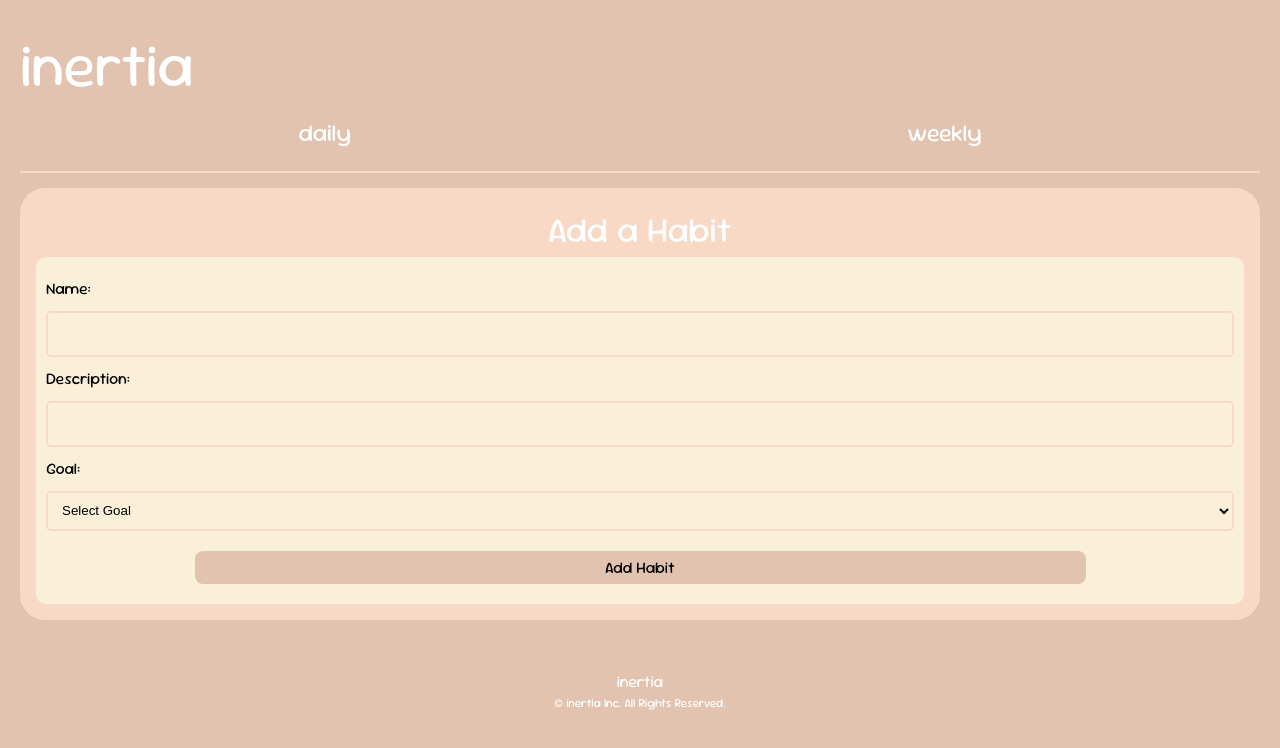
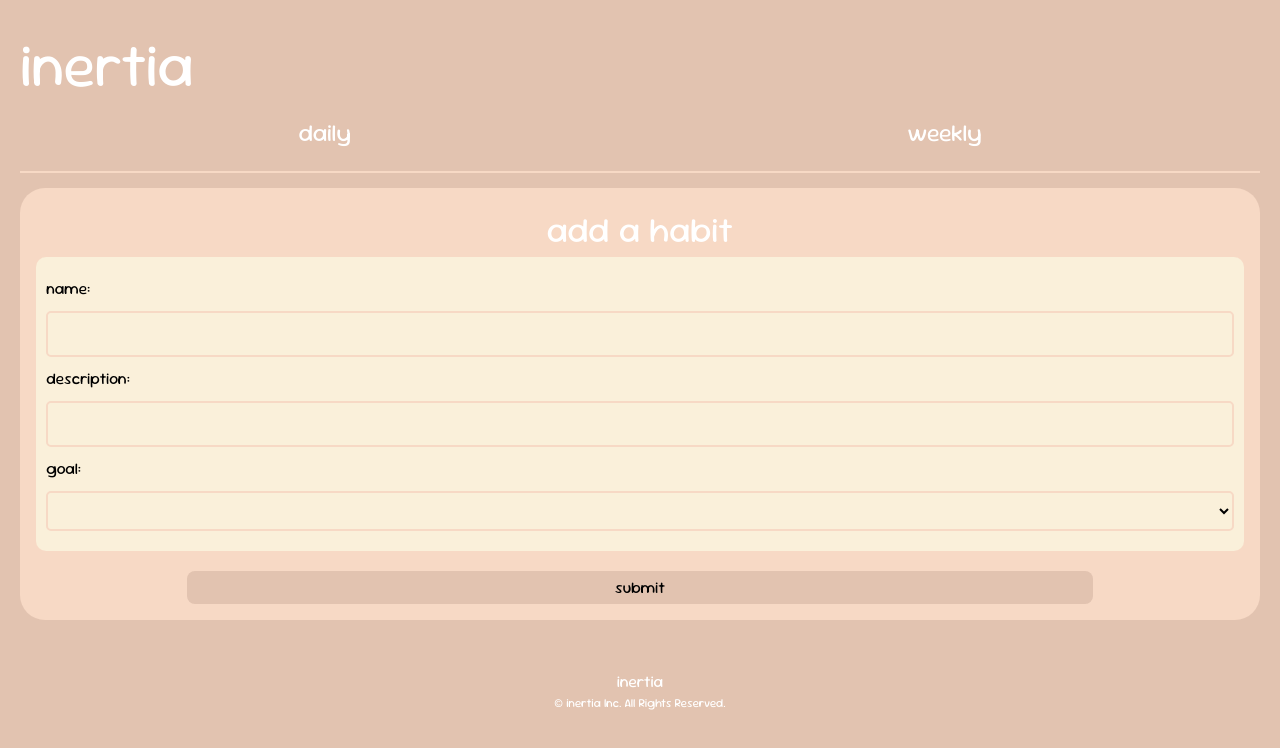
Before and after one commit to fazila-baksh/capstone-inertia-fe, a React (Vite) app: page /add in a window 1280 px wide. Shown: the top 748 px of the page. Built offline with nearby package versions, Linux system fonts and the light colour scheme.

Commit message:
style changes

```diff
--- a/src/App.jsx
+++ b/src/App.jsx
@@ -17,7 +17,7 @@ function App() {
           <Route path="/habit/:id" element={<HabitPage />} />
           <Route path="/weekly" element={<WeeklyPage />} />
           <Route path="/add" element={<AddHabit />} />
-          <Route path="edit/:id" element={<EditHabit />} />
+          <Route path="edit" element={<EditHabit />} />
         </Routes>
         <Footer />
       </BrowserRouter>
--- a/src/components/AddHabit/AddHabit.jsx
+++ b/src/components/AddHabit/AddHabit.jsx
@@ -1,103 +1,27 @@
-import { useState, useEffect } from "react";
-import axios from "axios";
 import "./AddHabit.scss";
 
-function AddHabit({ habitData, onSubmit }) {
-  const [habitName, setHabitName] = useState(habitData?.habit_name || "");
-  const [description, setDescription] = useState(habitData?.description || "");
-  const [goal, setGoal] = useState(habitData?.goal_frequency || "");
-  const [loading, setLoading] = useState(false);
-  const [error, setError] = useState(null);
-
-  useEffect(() => {
-    if (habitData) {
-      setHabitName(habitData.habit_name);
-      setDescription(habitData.description);
-      setGoal(habitData.goal_frequency);
-    }
-  }, [habitData]);
-
-  const handleSubmit = async (e) => {
-    e.preventDefault();
-    setLoading(true);
-    setError(null);
-
-    const newHabit = {
-      habit_name: habitName,
-      description: description,
-      goal_frequency: goal,
-    };
-
-    try {
-      await onSubmit(newHabit);
-      setLoading(false);
-    } catch (err) {
-      console.error(err);
-      setError("An error occurred while creating the habit.");
-      setLoading(false);
-    }
-  };
-
+function AddHabit() {
   return (
     <section className="add-habit">
-      <h2 className="add-habit__title">
-        {habitData ? "Edit Habit" : "Add a Habit"}
-      </h2>
-      <form className="add-habit__form" onSubmit={handleSubmit}>
-        <label className="add-habit__label">Name:</label>
-        <input
-          className="add-habit__input"
-          type="text"
-          value={habitName}
-          onChange={(e) => setHabitName(e.target.value)}
-        />
-
-        <label className="add-habit__label">Description:</label>
-        <input
-          className="add-habit__input"
-          type="text"
-          value={description}
-          onChange={(e) => setDescription(e.target.value)}
-        />
-
-        <label className="add-habit__label">Goal:</label>
-        <select
-          className="add-habit__input"
-          value={goal}
-          onChange={(e) => setGoal(e.target.value)}
-        >
-          <option className="add-habit__option" value="">
-            Select Goal
-          </option>
-          <option className="add-habit__option" value="1">
-            1 time per week
-          </option>
-          <option className="add-habit__option" value="2">
-            2 times per week
-          </option>
-          <option className="add-habit__option" value="3">
-            3 times per week
-          </option>
-          <option className="add-habit__option" value="4">
-            4 times per week
-          </option>
-          <option className="add-habit__option" value="5">
-            5 times per week
-          </option>
-          <option className="add-habit__option" value="6">
-            6 times per week
-          </option>
-          <option className="add-habit__option" value="7">
-            7 times per week
-          </option>
+      <h2 className="add-habit__title">add a habit</h2>
+      <form className="add-habit__form">
+        <label className="add-habit__label">name:</label>
+        <input className="add-habit__input" type="text" />
+        <label className="add-habit__label">description:</label>
+        <input className="add-habit__input" type="text" />
+        <label className="add-habit__label">goal:</label>
+        <select className="add-habit__input">
+          <option className="add-habit__option"></option>
+          <option className="add-habit__option">1 time per week</option>
+          <option className="add-habit__option">2 times per week</option>
+          <option className="add-habit__option">3 times per week</option>
+          <option className="add-habit__option">4 times per week</option>
+          <option className="add-habit__option">5 times per week</option>
+          <option className="add-habit__option">6 times per week</option>
+          <option className="add-habit__option">7 times per week</option>
         </select>
-
-        {error && <div className="add-habit__error">{error}</div>}
-
-        <button className="add-habit__btn" type="submit" disabled={loading}>
-          {loading ? "Saving..." : habitData ? "Update Habit" : "Add Habit"}
-        </button>
       </form>
+      <button className="add-habit__btn">submit</button>
     </section>
   );
 }
--- a/src/components/DailyHabitsList/DailyHabitsList.jsx
+++ b/src/components/DailyHabitsList/DailyHabitsList.jsx
@@ -41,12 +41,14 @@ function DailyHabitsList() {
           </p>
         ) : (
           habits.map((habit) => (
-            <div className="habit" key={habit.habit_id}>
+            <Link
+              to={`habit/${habit.habit_id}`}
+              className="habit"
+              key={habit.habit_id}
+            >
               <input className="habit__checkbox" type="checkbox" />
-              <Link className="habit__name" to={`habit/${habit.habit_id}`}>
-                {habit.habit_name}
-              </Link>
-            </div>
+              <p className="habit__name">{habit.habit_name}</p>
+            </Link>
           ))
         )}
       </div>
--- a/src/components/DailyHabitsList/DailyHabitsList.scss
+++ b/src/components/DailyHabitsList/DailyHabitsList.scss
@@ -58,7 +58,8 @@
   }
 
   &__name {
-    margin-left: 0.625rem;
+    margin: 0 0 0 0.625rem;
     align-self: center;
+    color: black;
   }
 }
--- a/src/components/EditHabit/EditHabit.jsx
+++ b/src/components/EditHabit/EditHabit.jsx
@@ -1,52 +1,29 @@
-import { useState, useEffect } from "react";
-import { useParams, useNavigate } from "react-router-dom";
-import axios from "axios";
-import AddHabit from "../../components/AddHabit/AddHabit";
-import { baseUrl } from "../../utilities/config.js";
+import "./EditHabit.scss";
 
-function EditPage() {
-  const { id } = useParams();
-  const [habitData, setHabitData] = useState(null);
-  const [loading, setLoading] = useState(true);
-  const [error, setError] = useState(null);
-  const navigate = useNavigate();
-
-  useEffect(() => {
-    const fetchHabitData = async () => {
-      try {
-        const response = await axios.get(`${baseUrl}/user/1/habits/${id}`);
-        setHabitData(response.data[0]);
-        setLoading(false);
-      } catch (err) {
-        setError("Error fetching habit data.");
-        setLoading(false);
-      }
-    };
-
-    fetchHabitData();
-  }, [id]);
-
-  const handleUpdateHabit = async (formData) => {
-    try {
-      await axios.put(`${baseUrl}/user/1/habits/${id}`, formData);
-      navigate(`/habit/${id}`);
-    } catch (err) {
-      setError("Error updating habit.");
-    }
-  };
-
-  const logHabitData = () => {
-    console.log("Current Habit Data:", habitData);
-  };
-
-  if (loading) return <div>Loading...</div>;
-  if (error) return <div>{error}</div>;
-
+function EditHabit() {
   return (
-    <div>
-      <AddHabit habitData={habitData} onSubmit={handleUpdateHabit} />
-    </div>
+    <section className="edit-habit">
+      <h2 className="edit-habit__title">edit your habit</h2>
+      <form className="edit-habit__form">
+        <label className="edit-habit__label">name:</label>
+        <input className="edit-habit__input" type="text" />
+        <label className="edit-habit__label">description:</label>
+        <input className="edit-habit__input" type="text" />
+        <label className="edit-habit__label">goal:</label>
+        <select className="edit-habit__input">
+          <option className="edit-habit__option"></option>
+          <option className="edit-habit__option">1 time per week</option>
+          <option className="edit-habit__option">2 times per week</option>
+          <option className="edit-habit__option">3 times per week</option>
+          <option className="edit-habit__option">4 times per week</option>
+          <option className="edit-habit__option">5 times per week</option>
+          <option className="edit-habit__option">6 times per week</option>
+          <option className="edit-habit__option">7 times per week</option>
+        </select>
+      </form>
+      <button className="edit-habit__btn">submit</button>
+    </section>
   );
 }
 
-export default EditPage;
+export default EditHabit;
--- a/src/components/Footer/Footer.jsx
+++ b/src/components/Footer/Footer.jsx
@@ -1,10 +1,12 @@
-import { NavLink } from "react-router";
+import { Link } from "react-router";
 import "./Footer.scss";
 
 function Footer() {
   return (
     <footer className="footer">
-      <NavLink className="footer__logo">inertia</NavLink>
+      <Link to="/" className="footer__logo">
+        inertia
+      </Link>
       <p className="footer__copyrite">© inertia Inc. All Rights Reserved.</p>
     </footer>
   );
--- a/src/components/Footer/Footer.scss
+++ b/src/components/Footer/Footer.scss
@@ -9,6 +9,10 @@
   &__logo {
     margin: 3.125rem 0 0 0;
     color: white;
+
+    &:hover {
+      color: white;
+    }
   }
 
   &__copyrite {
--- a/src/components/HabitGraph/HabitGraph.jsx
+++ b/src/components/HabitGraph/HabitGraph.jsx
@@ -39,8 +39,6 @@ const data = {
 function HabitGraph() {
   return (
     <section className="line-graph-container">
-      <h2 className="indvHabit__subtitle">Overview</h2>
-      <p className="indvHabit__date">January 1st, 2024 - December 31st, 2024</p>
       <Line data={data} />
     </section>
   );
--- a/src/components/Header/Header.scss
+++ b/src/components/Header/Header.scss
@@ -11,6 +11,9 @@
     margin: 0;
     flex-grow: 1;
     color: white;
+    &:hover {
+      color: white;
+    }
   }
 
   &__nav {
--- a/src/components/IndvHabit/IndvHabit.scss
+++ b/src/components/IndvHabit/IndvHabit.scss
@@ -11,22 +11,18 @@
 
   &__banner {
     @include flex(flex, row, space-between, center);
-  }
-
-  &__icon-container {
-    @include flex(flex, row, normal, normal);
+    margin-bottom: 0.625rem;
   }
 
   &__icon {
     height: 1.875rem;
-    margin-right: 0.625rem;
   }
 
   &__title {
     color: white;
     font-family: "Sour-Gummy";
-    margin: 0 6.75rem 0 0;
-    font-size: 2.5rem;
+    margin: 0;
+    font-size: 2.1875rem;
   }
 
   &__subtitle {
--- a/src/pages/HabitPage/HabitPage.jsx
+++ b/src/pages/HabitPage/HabitPage.jsx
@@ -4,7 +4,6 @@ function HabitPage() {
   return (
     <>
       <IndvHabit />
-      <HabitGraph />
     </>
   );
 }
```
Also changed, not shown: src/components/IndvHabit/IndvHabit.jsx (+6 -8 lines).
